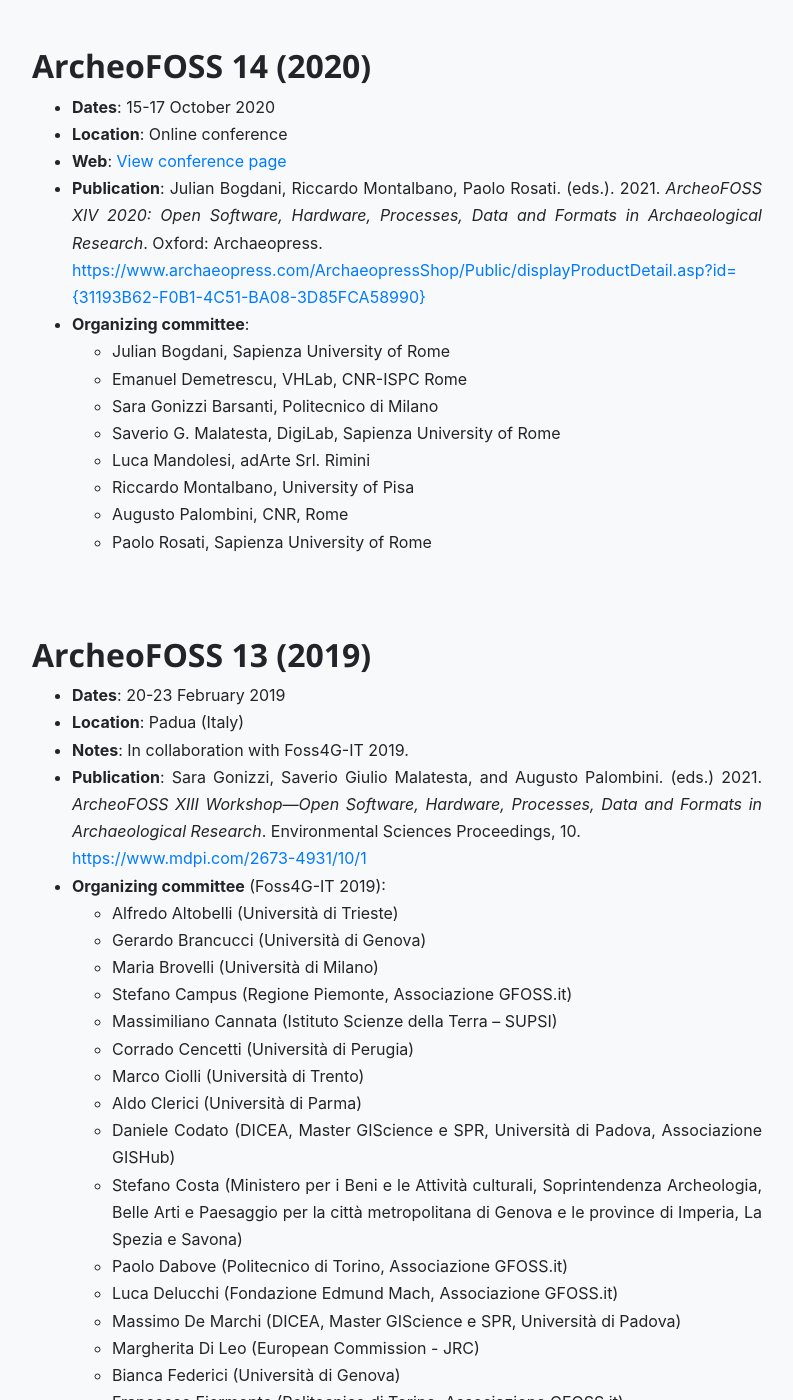
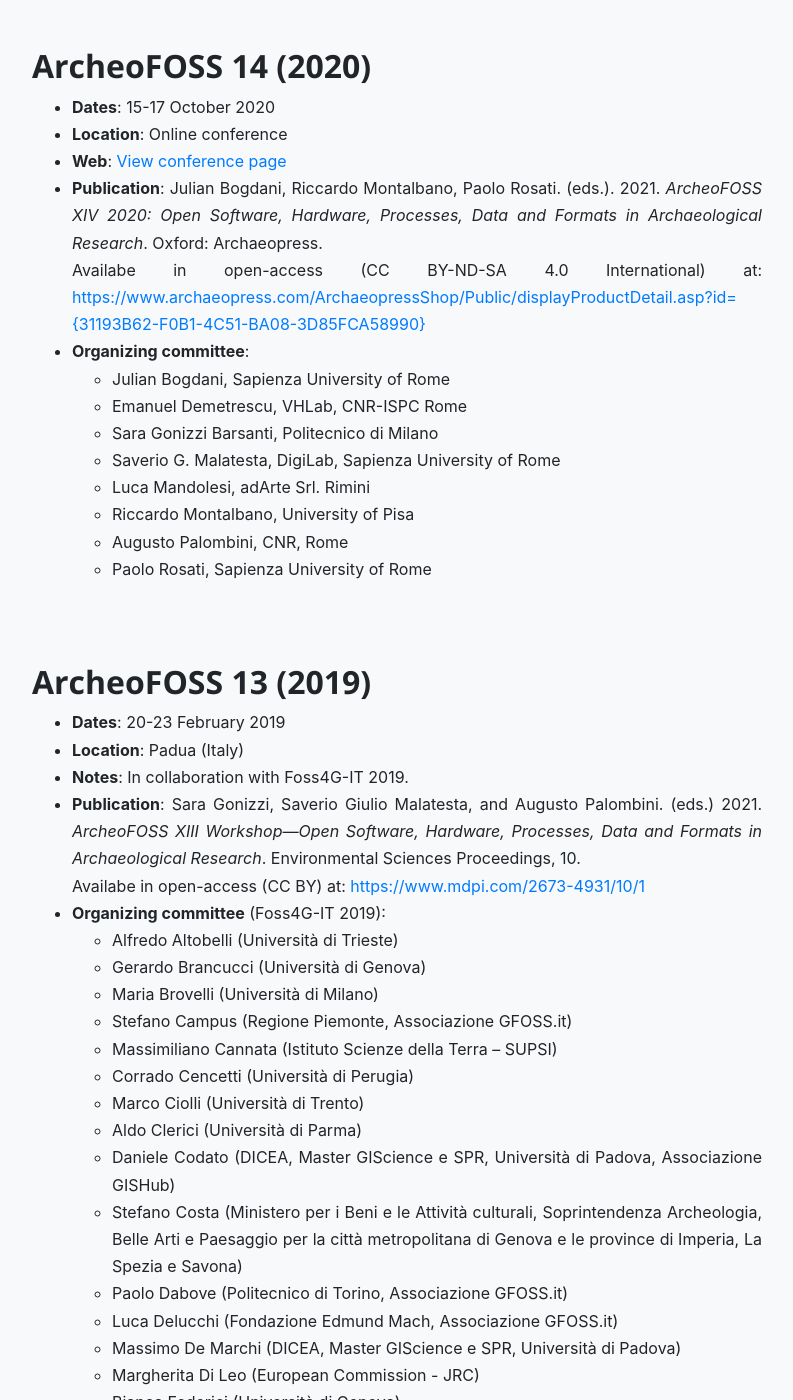
Before and after one commit to archeofoss/archeofoss, a Jekyll site: the page built from previous-editions.md, in a window 1280 px wide and 1400 px high, scrolled down 815 px. Shown: the whole window, without its empty margins (243-1036 px from the left). Built offline with Jekyll 4.4.1, drawn with Linux system fonts in a browser that asks for light colours; nearby versions of some CDN libraries; some of the changed text lies outside the part shown.

Commit message:
Updated publication policy

```diff
--- a/previous-editions.md
+++ b/previous-editions.md
@@ -22,7 +22,7 @@
 - **Location**: Online conference
 - **Web**: [View conference page](./2020)
 - **Publication**: Julian Bogdani, Riccardo Montalbano, Paolo Rosati. (eds.). 2021. _ArcheoFOSS XIV 2020: Open Software, Hardware, Processes, Data and Formats in Archaeological Research_. Oxford: Archaeopress.
-[https://www.archaeopress.com/ArchaeopressShop/Public/displayProductDetail.asp?id={31193B62-F0B1-4C51-BA08-3D85FCA58990}](https://www.archaeopress.com/ArchaeopressShop/Public/displayProductDetail.asp?id={31193B62-F0B1-4C51-BA08-3D85FCA58990})
+Availabe in open-access (CC BY-ND-SA 4.0 International) at: [https://www.archaeopress.com/ArchaeopressShop/Public/displayProductDetail.asp?id={31193B62-F0B1-4C51-BA08-3D85FCA58990}](https://www.archaeopress.com/ArchaeopressShop/Public/displayProductDetail.asp?id={31193B62-F0B1-4C51-BA08-3D85FCA58990})
 - **Organizing committee**:
   - Julian Bogdani, Sapienza University of Rome
   - Emanuel Demetrescu, VHLab, CNR-ISPC Rome
@@ -39,7 +39,7 @@
 - **Location**: Padua (Italy)
 - **Notes**: In collaboration with Foss4G-IT 2019.
 - **Publication**: Sara Gonizzi, Saverio Giulio Malatesta, and Augusto Palombini. (eds.) 2021. _ArcheoFOSS XIII Workshop—Open Software, Hardware, Processes, Data and Formats in Archaeological Research_. Environmental Sciences Proceedings, 10.
-[https://www.mdpi.com/2673-4931/10/1](https://www.mdpi.com/2673-4931/10/1)
+Availabe in open-access (CC BY) at: [https://www.mdpi.com/2673-4931/10/1](https://www.mdpi.com/2673-4931/10/1)
 - **Organizing committee** (Foss4G-IT 2019):
   -  Alfredo Altobelli (Università di Trieste)
   -  Gerardo Brancucci (Università di Genova)
@@ -95,7 +95,7 @@
 - **Location**: Sapienza Univerity of Rome (Rome, Italy)
 - **Notes**: In collaboration with Foss4G-IT 2018.
 - **Publication**: Grossi P., Costa S., Jaia A., Malatesta S.G., Stasolla F.R. (eds.) 2019. _ArcheoFOSS. Free, Libre and Open Source Software e Open Format nei processi di ricerca archeologica, Atti del XII Workshop (Roma, 19-22 febbraio 2018)._. Archeologia e Calcolatori, 30.
-[http://www.archcalc.cnr.it/journal/idyear.php?IDyear=2019-01-01](http://www.archcalc.cnr.it/journal/idyear.php?IDyear=2019-01-01)
+Availabe in open-access (CC BY-NC-ND 4.0 International) at [http://www.archcalc.cnr.it/journal/idyear.php?IDyear=2019-01-01](http://www.archcalc.cnr.it/journal/idyear.php?IDyear=2019-01-01)
 - **Organizing committee** (Foss4G-IT 2019):
   - Alfredo Altobelli (Università degli Studi di Trieste)
   - Valerio Baiocchi (Università di Roma 1)
@@ -182,7 +182,7 @@
 - **Location**: Siena Univerity (Siena, Italy)
 - **Notes**: In collaboration with  CAA – Computer Applications in Archaeology 2015.
 - **Publication**: Stefano Campana, Roberto Scopigno, Gabriella Carpentiero and Marianna Cirillo. (eds.). 2016. _CAA2015. Keep The Revolution Going. Proceedings of the 43rd Annual Conference on Computer Applications and Quantitative Methods in Archaeology_. Oxford: Archaeopress.
-[https://archaeopress.com/ArchaeopressShop/Public/displayProductDetail.asp?id=%7B27710CAF-069B-43D3-A53B-4BB1A293F456%7D](https://archaeopress.com/ArchaeopressShop/Public/displayProductDetail.asp?id=%7B27710CAF-069B-43D3-A53B-4BB1A293F456%7D)
+Availabe in open-access (Allright reserved) at [https://archaeopress.com/ArchaeopressShop/Public/displayProductDetail.asp?id=%7B27710CAF-069B-43D3-A53B-4BB1A293F456%7D](https://archaeopress.com/ArchaeopressShop/Public/displayProductDetail.asp?id=%7B27710CAF-069B-43D3-A53B-4BB1A293F456%7D)
 
 ## ArcheoFOSS 9 (2014)
 - TO BE COMPLETED
```
